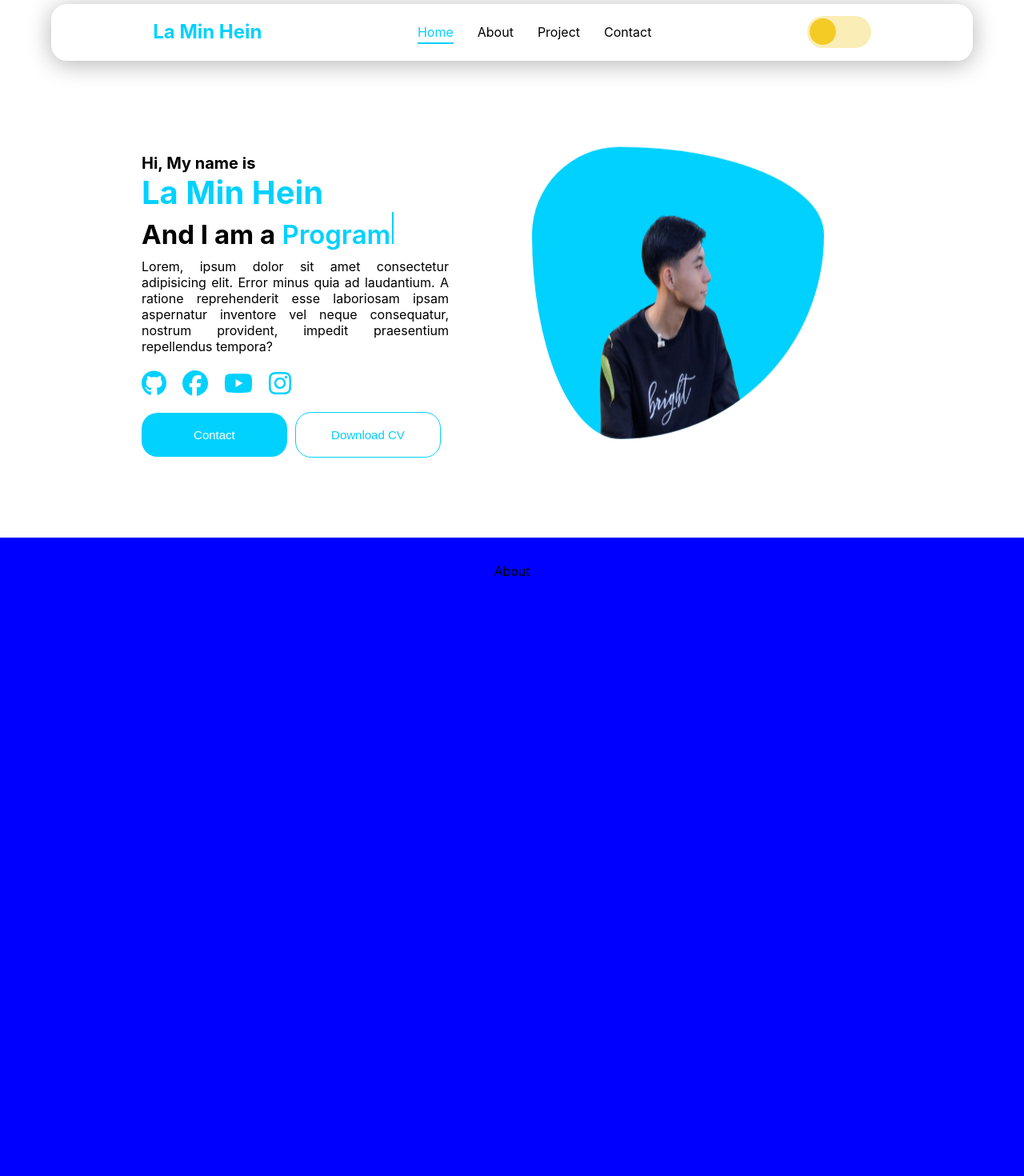
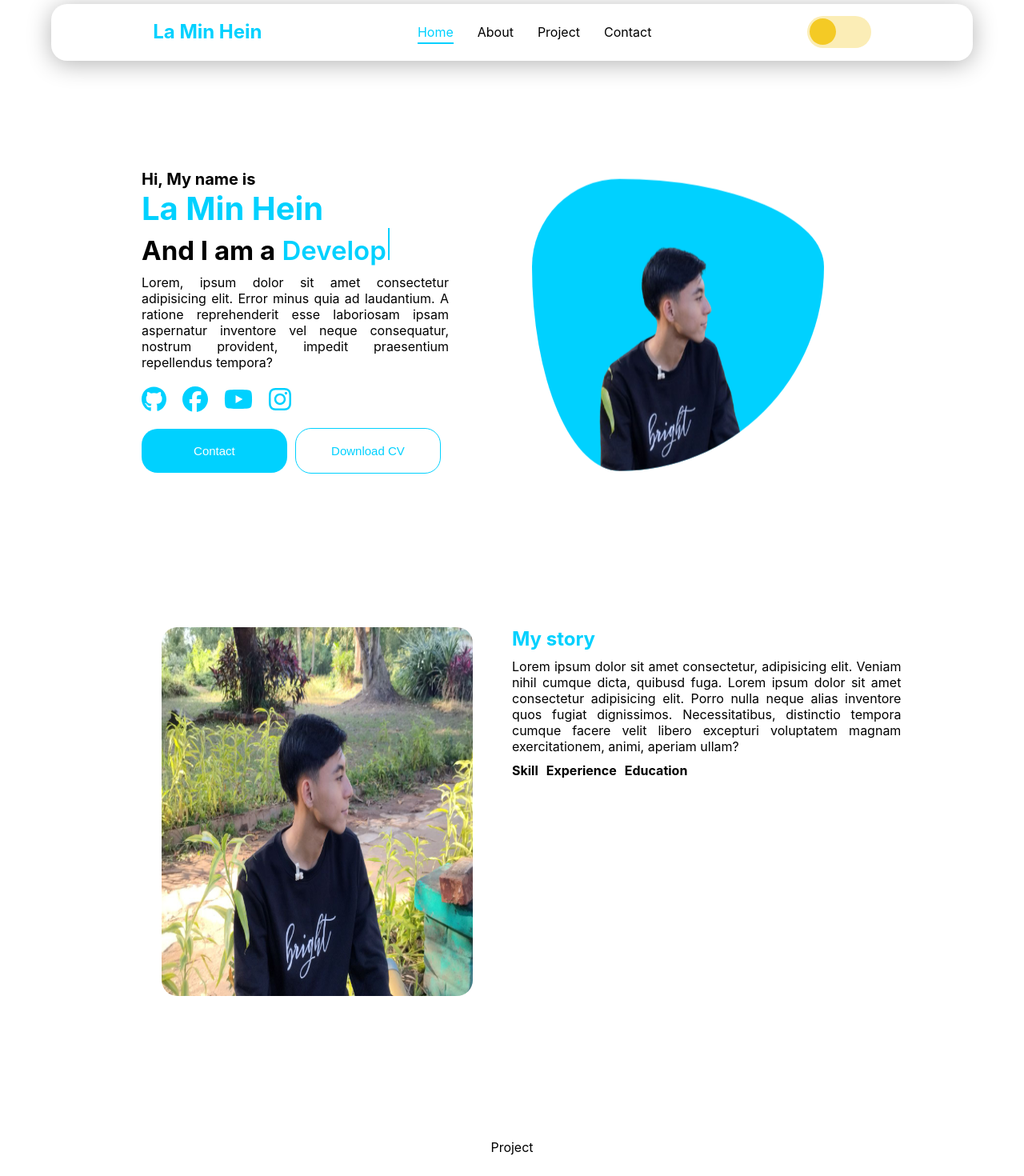
Before and after one commit to Lamin2005/laminhein, a React (Create React App) app: page / in a window 1280 px wide. Shown: the top 1470 px of the page at 80% size. Built offline with nearby package versions, Linux system fonts and the light colour scheme.

Commit message:
adding about section

```diff
--- a/src/App.js
+++ b/src/App.js
@@ -1,27 +1,28 @@
 import "./App.css";
 import Nav from "./component/Nav";
 import Header from "./component/Header";
+import About from "./component/About";
 import { ThemeProvider } from "./context/ThemeContext";
 
 function App() {
   return (
     <ThemeProvider>
       <div className="App">
-        <div className="nav">
+        <nav className="nav">
           <Nav/>
-        </div>
-        <div id="home">
+        </nav>
+        <section id="home">
           <Header />
-        </div>
-        <div id="about" style={{ height: "100vh", padding: "2rem",backgroundColor:"blue" }}>
-          About
-        </div>
-        <div id="project" style={{ height: "100vh", padding: "2rem" }}>
+        </section>
+        <section id="about" style={{ height: "80vh", padding: "2rem", }}>
+         <About/>
+        </section>
+        <section id="project" style={{ height: "100vh", padding: "2rem" }}>
           Project
-        </div>
-        <div id="contact" style={{ height: "100vh", padding: "2rem" }}>
+        </section>
+        <section id="contact" style={{ height: "100vh", padding: "2rem" }}>
           Contact
-        </div>
+        </section>
       </div>
     </ThemeProvider>
   );
--- /dev/null
+++ b/src/component/About.css
@@ -0,0 +1,79 @@
+.about{
+    width: 100%;
+    height: 100%;
+    display: flex;
+    justify-content: center;
+}
+
+.about_img{
+    width: 40%;
+    height: 80%;
+
+}
+
+.about_img img{
+    width: 80%;
+    height: 100%;
+    border-radius: 20px;
+
+}
+
+
+.about_text{
+    width: 40%;
+    height: 80%;
+}
+
+.about_text h1{
+    color: #00d1ff;
+    text-align: left;
+}
+
+.about .about_text p{
+    margin-top: 10px;
+    text-align: justify;
+}
+
+.about_text .skill{
+    display: flex;
+    justify-content: start;
+    align-items: center;
+    margin-top: 10px;
+}
+
+.skill h4{
+    margin-right: 10px;
+}
+
+
+@media screen and (max-width:1095px){
+    .about_img{
+        display: none;
+    }
+
+    .about{
+
+        display: flex;
+        justify-content: center;
+        align-items: center;
+    }
+
+    .about_text{
+          width: 80%;
+    }
+
+    .about_text h1{
+        text-align: center;
+    }
+
+    .about_text .skill{
+        display: flex;
+        justify-content: space-around;
+        align-items: center;
+        margin-top: 15px;
+    }
+
+    .skill h4{
+        margin: 0px;
+    }
+}
--- a/src/component/About.jsx
+++ b/src/component/About.jsx
@@ -0,0 +1,27 @@
+import "./About.css";
+import laminhein from "../assets/laminhein.jpg"
+import { useTheme } from "../context/ThemeContext";
+
+let About = () => {
+
+    let {darkMode} = useTheme();
+
+    return(
+        <div className="about">
+            <div className="about_img">
+                <img src={laminhein} alt="laminhein_aboutimg" />
+            </div>
+            <div className="about_text">
+                <h1>My story</h1>
+                <p style={{color:`${darkMode ? "white" :"black"}`}} >Lorem ipsum dolor sit amet consectetur, adipisicing elit. Veniam nihil cumque dicta, quibusd fuga. Lorem ipsum dolor sit amet consectetur adipisicing elit. Porro nulla neque alias inventore quos fugiat dignissimos. Necessitatibus, distinctio tempora cumque facere velit libero excepturi voluptatem magnam exercitationem, animi, aperiam ullam?</p>
+                <div className="skill">
+                    <h4 style={{color:`${darkMode ? "white" :"black"}`}}>Skill</h4>
+                    <h4 style={{color:`${darkMode ? "white" :"black"}`}}>Experience</h4>
+                    <h4 style={{color:`${darkMode ? "white" :"black"}`}}>Education</h4>
+                </div>
+            </div>
+        </div>
+    );
+}
+
+export default About;
--- a/src/component/Header.css
+++ b/src/component/Header.css
@@ -6,10 +6,11 @@
 
 #home {
     width: 100%;
-    height: 80vh;
+    height: 90vh;
     display: flex;
     justify-content: center;
     align-items: center;
+
 }
 
 .main {
@@ -26,6 +27,10 @@
     display: flex;
     flex-direction: column;
     justify-content: space-between;
+    opacity: 0;
+    animation:
+        fadeIn 1s ease-out forwards;
+    animation-delay: 0s, 1s;
 }
 
 .hero_text .text {
@@ -237,12 +242,6 @@
         margin-right: 20px;
     }
 
-    .buttons {
-        display: flex;
-        justify-content: center;
-        align-items: center;
-
-    }
 
     .main .hero_img {
         width: 100%;
@@ -253,17 +252,11 @@
     .buttons {
         width: 100%;
         display: flex;
-        justify-content: space-around;
+        justify-content: center;
         align-items: center;
         margin-top: 20px;
-
+        margin-right: 10px;
     }
-
-    .buttons button {
-        margin-right: 0px;
-    }
-
-
 }
 
 
@@ -288,5 +281,6 @@
     .buttons button {
         width: 100%;
         margin-bottom: 20px;
+        margin-right: 0px;
     }
 }
--- a/src/component/TypingEffect.jsx
+++ b/src/component/TypingEffect.jsx
@@ -3,7 +3,7 @@ import "./Header.css";
 import { useTheme } from "../context/ThemeContext";
 
 const TypingEffect = () => {
-  const words = useMemo(() => ["Computer Science", "Programmer", "Developer"], []);
+  const words = useMemo(() => ["Computer Science", "Developer"], []);
   const [currentWordIndex, setCurrentWordIndex] = useState(0);
   const [displayText, setDisplayText] = useState("");
   const [isDeleting, setIsDeleting] = useState(false);
```
